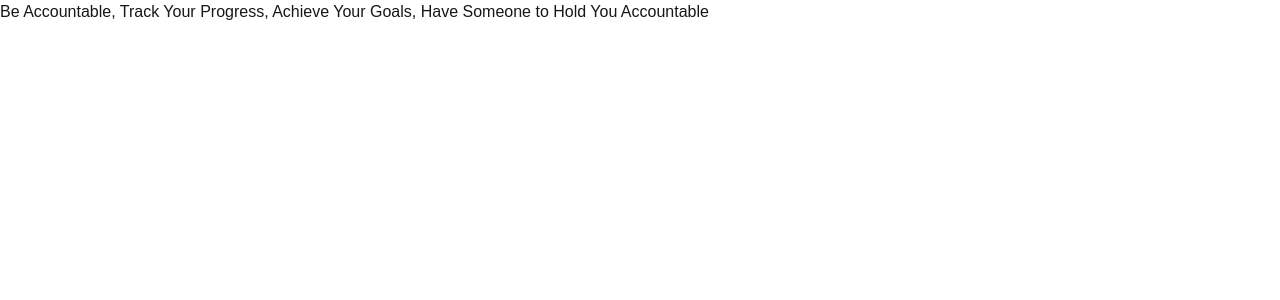
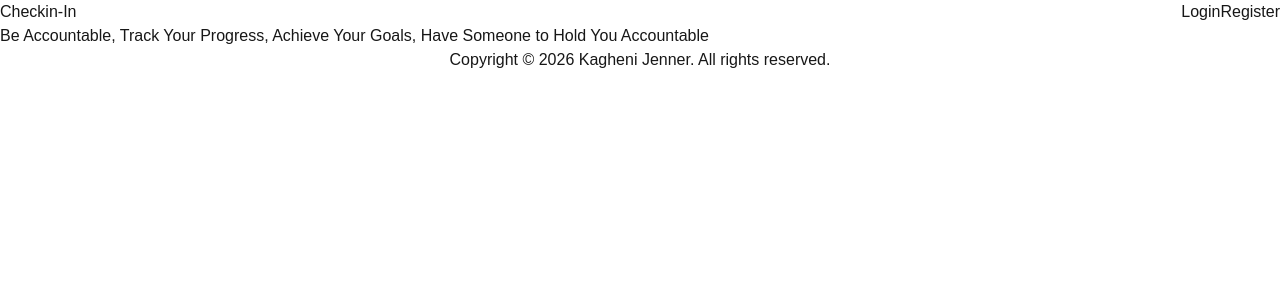
Before and after one commit to kaghenijenner/check-in, a Next.js app: page / in a window 1280 px wide. Shown: the top 300 px of the page. Built offline with nearby package versions, Linux system fonts and the light colour scheme.

Commit message:
Edit the README.md file, Add the login page, register page, Footer component, Header component, and Button component

```diff
--- /dev/null
+++ b/app/login/page.tsx
@@ -0,0 +1,3 @@
+export default function Home() {
+  return <div>Login Page</div>;
+}
--- a/app/page.tsx
+++ b/app/page.tsx
@@ -1,3 +1,15 @@
+import Header from "@/components/layout/Header";
+import Footer from "@/components/layout/Footer";
+
 export default function Home() {
-  return <div>Be Accountable, Track Your Progress, Achieve Your Goals, Have Someone to Hold You Accountable</div>;
+  return (
+    <div>
+      <Header />
+      <div>
+        Be Accountable, Track Your Progress, Achieve Your Goals, Have Someone to
+        Hold You Accountable
+      </div>
+      <Footer />
+    </div>
+  );
 }
--- /dev/null
+++ b/app/register/page.tsx
@@ -0,0 +1,3 @@
+export default function Home() {
+  return <div>Register Page</div>;
+}
--- /dev/null
+++ b/components/layout/Footer.tsx
@@ -0,0 +1,8 @@
+export default function Footer() {
+  return (
+    <div className="text-center">
+      Copyright &copy; {new Date().getFullYear()} Kagheni Jenner. All rights
+      reserved.
+    </div>
+  );
+}
--- /dev/null
+++ b/components/layout/Header.tsx
@@ -0,0 +1,13 @@
+import Link from "next/link";
+
+export default function Header() {
+  return (
+    <div className="flex justify-between">
+      <div>Checkin-In</div>
+      <div>
+        <Link href="/login">Login</Link>
+        <Link href="/register">Register</Link>
+      </div>
+    </div>
+  );
+}
--- /dev/null
+++ b/components/ui/Button.tsx
@@ -0,0 +1,10 @@
+import React from "react";
+
+interface Props {
+  children: React.ReactNode;
+  onClick: React.MouseEventHandler<HTMLButtonElement>;
+}
+
+export default function Button({ children, onClick }: Props) {
+  return <button onClick={onClick}>{children}</button>;
+}
```
Also changed, not shown: 1 other file (tests, documents, lock files or other folders).
